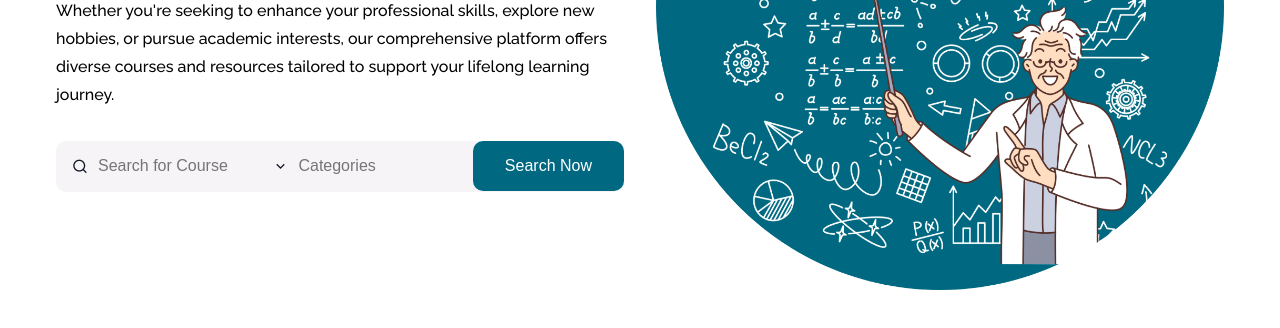
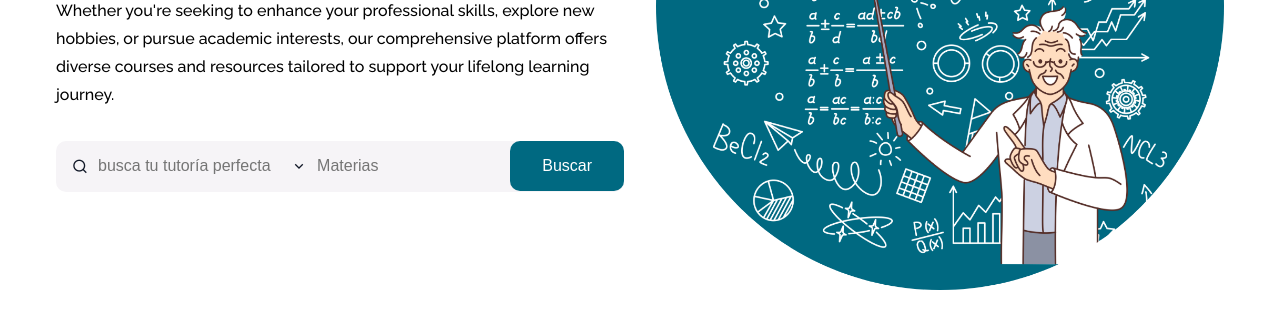
Before and after one commit to Omori8/menteenmovimiento.github.io, a plain HTML site: page index.html in a window 1280 px wide. Shown: the part 416-744 px from the top of the page. Drawn offline with nearby package versions, Linux system fonts and the light colour scheme.

Commit message:
Update index.html

```diff
--- a/index.html
+++ b/index.html
@@ -59,14 +59,14 @@
           <div class="input__row">
             <div class="input__group">
               <span><i class="ri-search-line"></i></span>
-              <input type="text" placeholder="Search for Course" />
+              <input type="text" placeholder="busca tu tutoría perfecta" />
             </div>
             <div class="input__group">
               <span><i class="ri-arrow-down-s-line"></i></span>
-              <input type="text" placeholder="Categories" />
+              <input type="text" placeholder="Materias" />
             </div>
           </div>
-          <button type="submit">Search Now</button>
+          <button type="submit">Buscar</button>
         </form>
       </div>
     </header>
```
